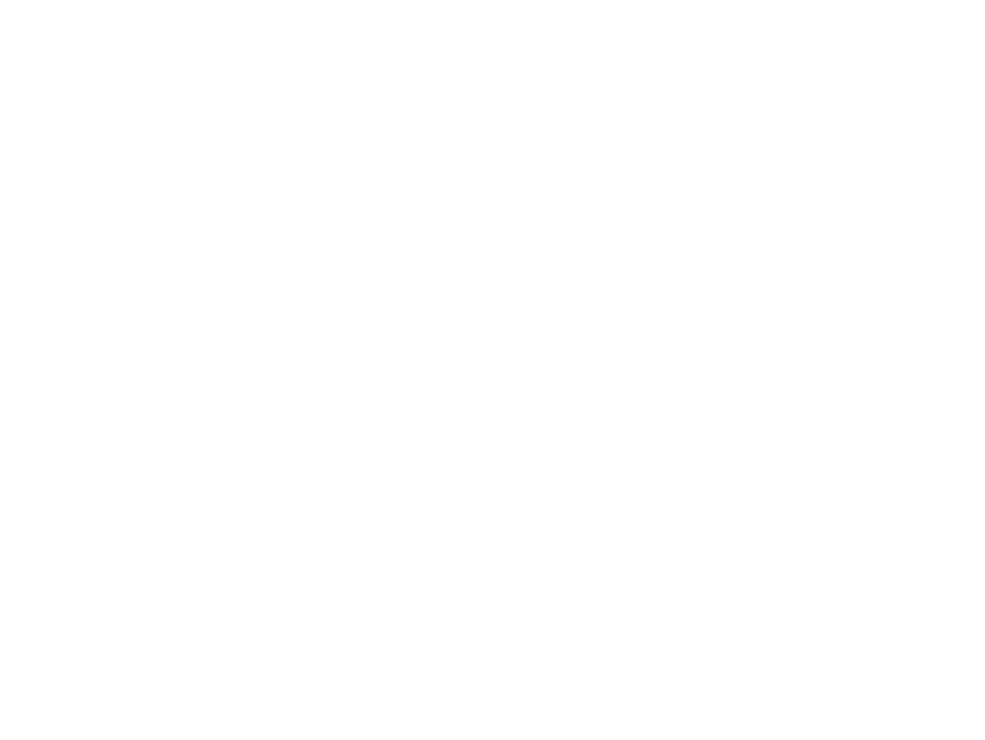
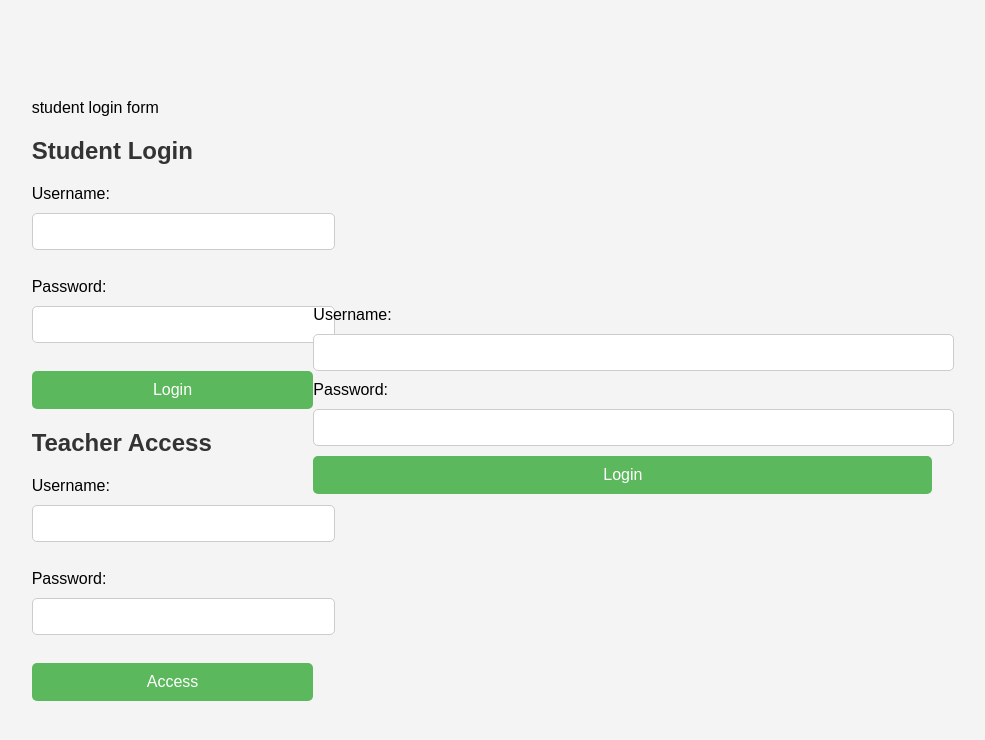
Before and after one commit to BhauraoChavan/javascript, a plain HTML site: page index.html in a window 1280 px wide. Shown: the whole page, without its empty margins (158-1143 px from the left). Drawn offline with Linux system fonts and the light colour scheme.

Commit message:
student login form

```diff
--- a/app.js
+++ b/app.js
@@ -0,0 +1,33 @@
+let p=document.querySelector('p');
+let loginForm = document.createElement('form');
+loginForm.setAttribute('method', 'post');
+loginForm.setAttribute('action', '/login');
+
+let usernameLabel = document.createElement('label');
+usernameLabel.setAttribute('for', 'username');
+usernameLabel.textContent = 'Username: ';
+loginForm.appendChild(usernameLabel);
+
+let usernameInput = document.createElement('input');
+usernameInput.setAttribute('type', 'text');
+usernameInput.setAttribute('id', 'username');
+usernameInput.setAttribute('name', 'username');
+loginForm.appendChild(usernameInput);
+
+let passwordLabel = document.createElement('label');
+passwordLabel.setAttribute('for', 'password');
+passwordLabel.textContent = 'Password: ';
+loginForm.appendChild(passwordLabel);
+
+let passwordInput = document.createElement('input');
+passwordInput.setAttribute('type', 'password');
+passwordInput.setAttribute('id', 'password');
+passwordInput.setAttribute('name', 'password');
+loginForm.appendChild(passwordInput);
+
+let submitButton = document.createElement('button');
+submitButton.setAttribute('type', 'submit');
+submitButton.textContent = 'Login';
+loginForm.appendChild(submitButton);
+
+document.body.appendChild(loginForm);
--- a/index.html
+++ b/index.html
@@ -3,9 +3,29 @@
 <head>
     <meta charset="UTF-8">
     <meta name="viewport" content="width=device-width, initial-scale=1.0">
+    <link rel="stylesheet" href="style.css">
+
     <title>Document</title>
 </head>
 <body>
+    <h1K>student login form</h1>
+<h2>Student Login</h2>
+<form action="/student_login" method="post">
+    <label for="student_username">Username:</label>
+    <input type="text" id="student_username" name="student_username" required><br><br>
+    <label for="student_password">Password:</label>
+    <input type="password" id="student_password" name="student_password" required><br><br>
+    <button type="submit">Login</button>
+</form>
 
+<h2>Teacher Access</h2>
+<form action="/teacher_access" method="post">
+    <label for="teacher_username">Username:</label>
+    <input type="text" id="teacher_username" name="teacher_username" required><br><br>
+    <label for="teacher_password">Password:</label>
+    <input type="password" id="teacher_password" name="teacher_password" required><br><br>
+    <button type="submit">Access</button>
+</form>
+<script src="app.js"></script>
 </body>
 </html>
--- /dev/null
+++ b/style.css
@@ -0,0 +1,68 @@
+/* General styles */
+body {
+    font-family: Arial, sans-serif;
+    background-color: #f4f4f4;
+    margin: 0;
+    padding: 0;
+    display: flex;
+    justify-content: center;
+    align-items: center;
+    height: 100vh;
+}
+
+.container {
+    background-color: #fff;
+    padding: 20px;
+    box-shadow: 0 0 10px rgba(0, 0, 0, 0.1);
+    border-radius: 5px;
+    width: 300px;
+    text-align: center;
+}
+
+h2 {
+    margin-bottom: 20px;
+    color: #333;
+}
+
+/* Input styles */
+input[type="text"], input[type="password"] {
+    width: 100%;
+    padding: 10px;
+    margin: 10px 0;
+    border: 1px solid #ccc;
+    border-radius: 5px;
+}
+
+/* Button styles */
+button {
+    width: 100%;
+    padding: 10px;
+    background-color: #5cb85c;
+    border: none;
+    border-radius: 5px;
+    color: white;
+    font-size: 16px;
+    cursor: pointer;
+}
+
+button:hover {
+    background-color: #4cae4c;
+}
+
+/* Student login styles */
+.student-login {
+    border-top: 3px solid #5cb85c;
+}
+
+/* Teacher login styles */
+.teacher-login {
+    border-top: 3px solid #337ab7;
+}
+
+.teacher-login button {
+    background-color: #337ab7;
+}
+
+.teacher-login button:hover {
+    background-color: #286090;
+}
```
